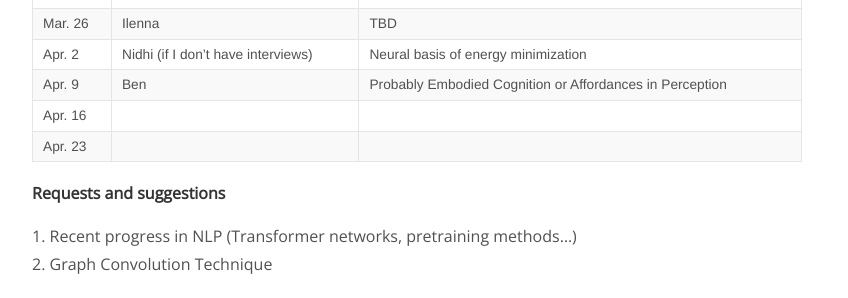
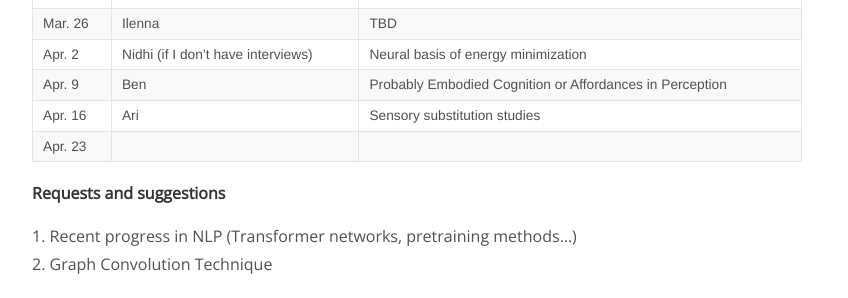
Before and after one commit to KordingLab/KordingLab.github.io, a Jekyll site: the page built from _posts/2018-08-29-upcoming-lab-teaching.md, in a window 1280 px wide and 900 px high, scrolled down 545 px. Shown: the part 152-450 px from the top of the window, without its empty margins (223-1071 px from the left). Built offline with Jekyll 4.4.1, drawn with Linux system fonts in a browser that asks for light colours; nearby versions of some CDN libraries; comment, search, counter and statistics services are not loaded.

Commit message:
Update 2018-08-29-upcoming-lab-teaching.md

```diff
--- a/_posts/2018-08-29-upcoming-lab-teaching.md
+++ b/_posts/2018-08-29-upcoming-lab-teaching.md
@@ -27,7 +27,7 @@ Get on the listserve for announcements: https://groups.google.com/forum/#!forum/
 | Mar. 26 | Ilenna| TBD |
 | Apr. 2 | Nidhi (if I don't have interviews)  | Neural basis of energy minimization |
 | Apr. 9 | Ben | Probably Embodied Cognition or Affordances in Perception |
-| Apr. 16 |  | |
+| Apr. 16 |  Ari| Sensory substitution studies |
 | Apr. 23 |  | |
 
 
```
